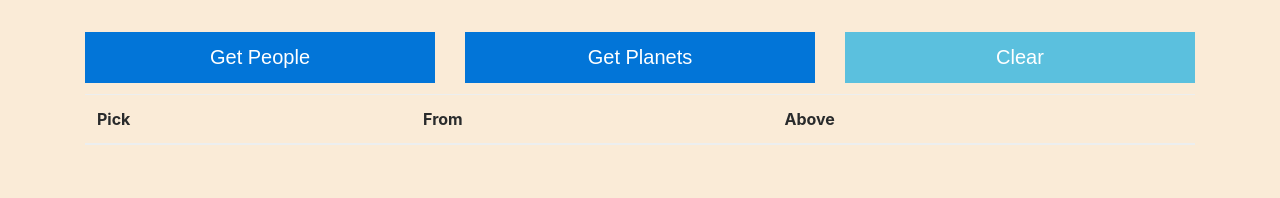
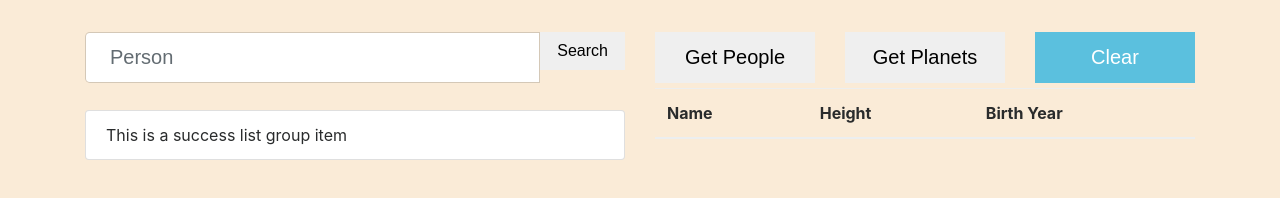
Before and after one commit to YajJackson/SWAPI_Walkthrough, a plain HTML site: page index.html in a window 1280 px wide. Shown: the part 198-396 px from the top of the page. Drawn offline with nearby package versions, Linux system fonts and the light colour scheme.

Commit message:
added person search form

```diff
--- a/index.html
+++ b/index.html
@@ -8,6 +8,7 @@
 <body>
   <div class="container">
 
+    <!-- Header Section -->
     <div class="row">
       <div class="col">
         <div class="jumbotron jumbotron-fluid">
@@ -18,38 +19,66 @@
       </div>
     </div>
 
-    <div class="row" id='buttonRow'>
+    <!-- Content Section -->
+    <div class="row">
+
+      <!-- Search Column -->
       <div class="col">
-          <button type="button" class="btn btn-primary btn-lg btn-block btn-dark" id="peopleButton">Get People</button>
+        <div class="row" id="searchRow">
+          <div class="col">
+            <form id='searchPersonForm'>
+              <div class="input-group input-group-lg">
+                <input type="text" class="form-control" placeholder="Person" id='inputName'>
+                <div class="input-group-append">
+                  <button type="submit" class="btn btn-dark">Search</button>
                 </div>
+              </div>
+            </form>
+          </div>
+        </div>
+        <div class="row">
           <div class="col">
-          <button type="button" class="btn btn-primary btn-lg btn-block btn-dark" id="planetButton">Get Planets</button>
+            <ul class="list-group">
+              <li class="list-group-item list-group-item-dark" id='personInfoPanel'>This is a success list group item</li>
+            </ul>
           </div>
-      <div class="col">
-          <button type="button" class="btn btn-primary btn-lg btn-block btn-info" id="clearButton">Clear</button>
         </div>
       </div>
 
+      <!-- Table Column -->
+      <div class="col">
+        <div class="row" id='buttonRow'>
+          <div class="col">
+            <button type="button" class="btn btn-lg btn-block btn-dark" id="peopleButton">Get People</button>
+          </div>
+          <div class="col">
+              <button type="button" class="btn btn-lg btn-block btn-dark" id="planetButton">Get Planets</button>
+          </div>
+          <div class="col">
+              <button type="button" class="btn btn-lg btn-block btn-info" id="clearButton">Clear</button>
+          </div>
+        </div>
+
+        <!-- Table Section -->
         <div class="row">
           <div class="col">
             <table class="table table-dark">
               <thead>
                 <tr>
-              <th scope="col" id='dataOne'>Pick</th>
-              <th scope="col" id='dataTwo'>From</th>
-              <th scope="col" id='dataThree'>Above</th>
+                  <th scope="col" id='dataOne'>Name</th>
+                  <th scope="col" id='dataTwo'>Height</th>
+                  <th scope="col" id='dataThree'>Birth Year</th>
                 </tr>
               </thead>
               <tbody id="tableBody">
-            <!-- <tr>
-              <td>Luke Skywalker</td>
-              <td>172</td>
-              <td>19BBY</td>
-            </tr> -->
+
               </tbody>
             </table>
           </div>
         </div>
+      </div>
+    </div>
+
   </div>
 
 
--- a/index.js
+++ b/index.js
@@ -54,9 +54,7 @@ $(() => {
     let height = $(`<td>${person.height}</td>`)
     let birth = $(`<td>${person.birth_year}</td>`)
 
-    row.append(name)
-    row.append(height)
-    row.append(birth)
+    row.append(name, height, birth)
 
     return row
   }
@@ -72,4 +70,15 @@ $(() => {
     return row
   }
 
+  $('#searchPersonForm').submit((e) => {
+    e.preventDefault()
+
+    let input = $('#inputName').val()
+
+    $.get(`https://swapi.co/api/people/?search=${input}`)
+      .done((res) => {
+        let person = res.results[0]
+        $('#personInfoPanel').text(`${person.hair_color}`)
+      })
+  })
 })
```
Lines whose indentation alone changed are shown as unchanged.
